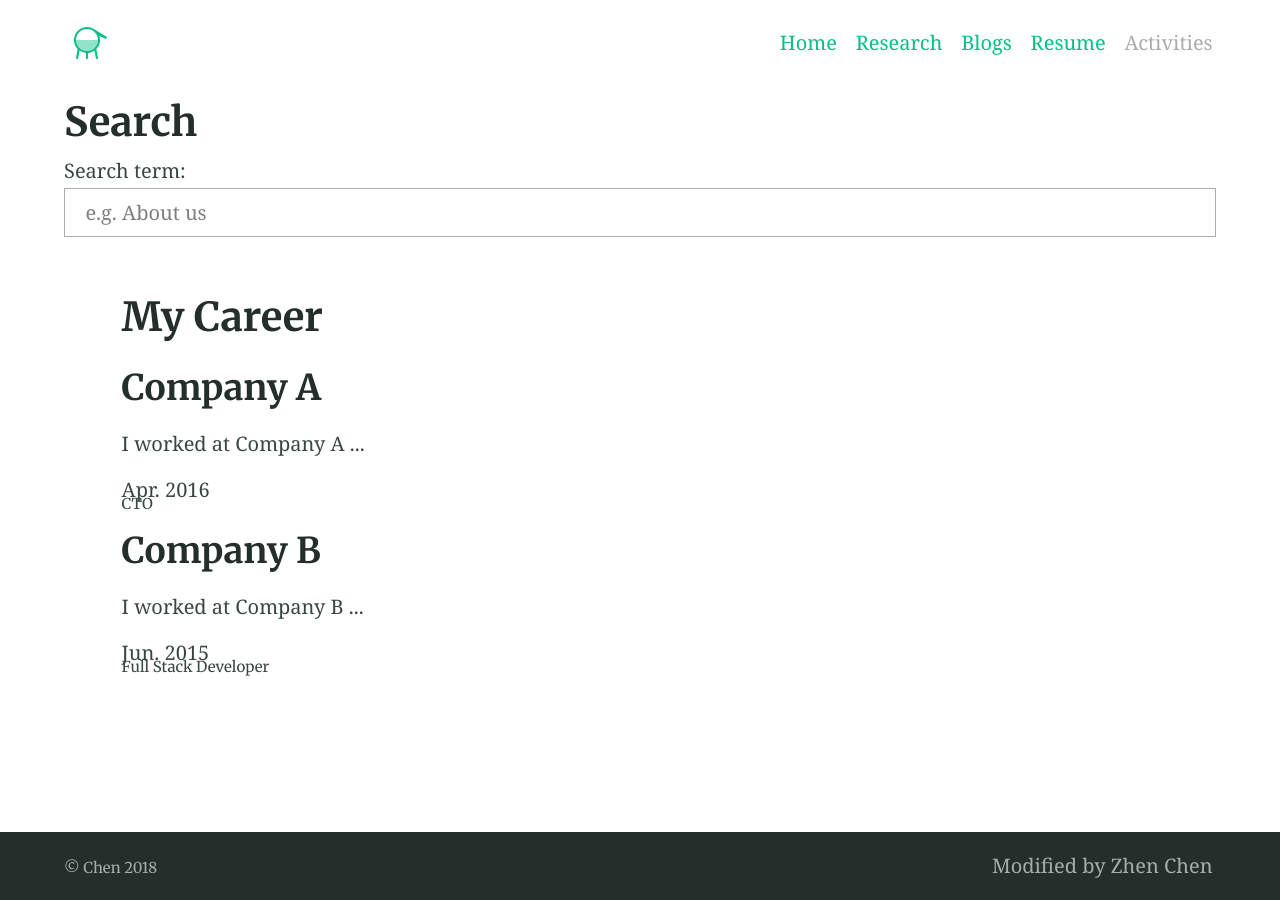
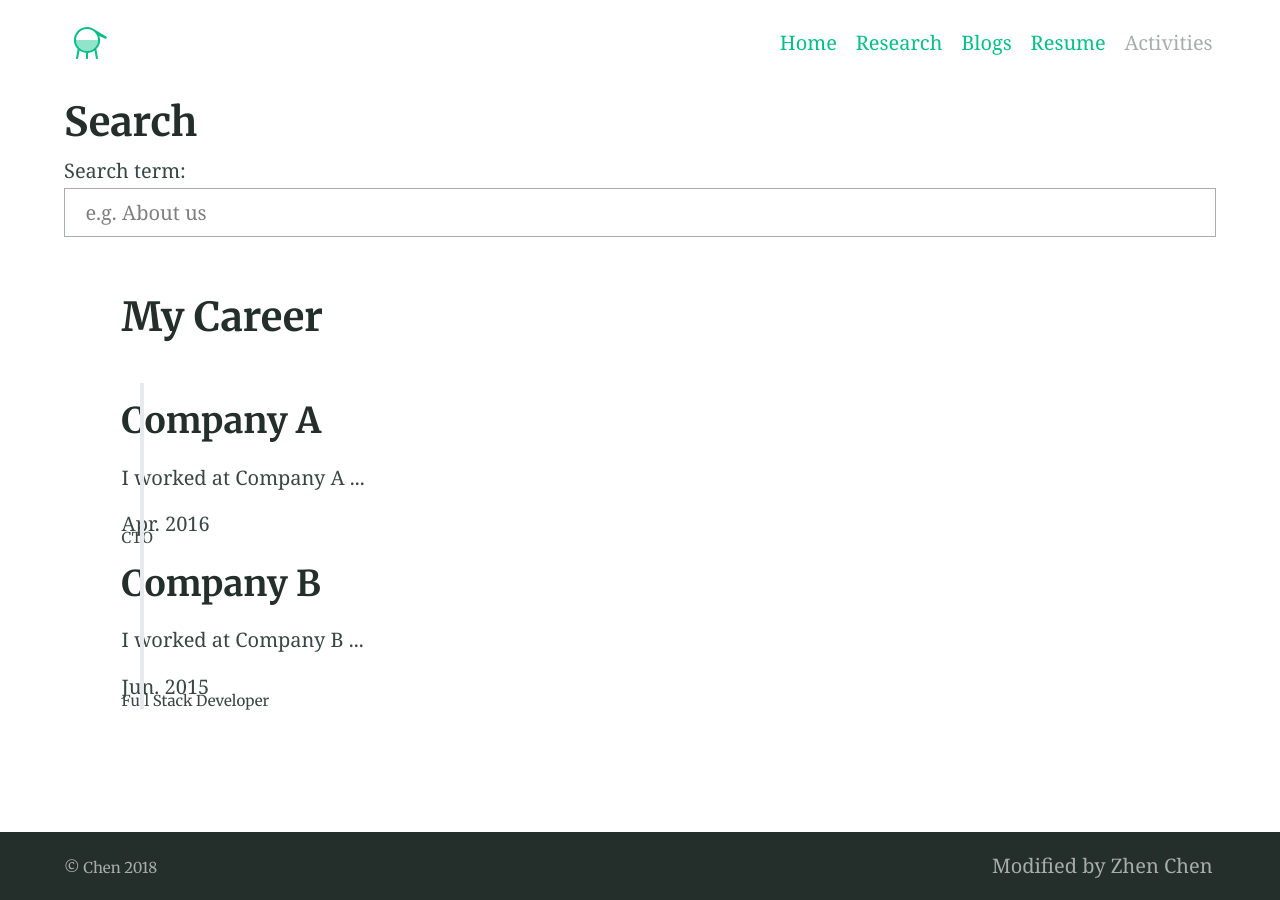
Before and after one commit to RobinChen121/robinchen121.github.io-12, a Jekyll site: the page built from search.md, in a window 1280 px wide. Built offline with Jekyll 4.4.1, drawn with Linux system fonts in a browser that asks for light colours; our own code applies the rules of GitHub Pages for plain Markdown files.

Commit message:
test timeline

```diff
--- a/_sass/_theme.scss
+++ b/_sass/_theme.scss
@@ -468,31 +468,26 @@ pre code {
   line-height: 0.5;
 }
 
-.timeline {
-    position: relative;
-    padding: 0;
-    list-style: none;
+#vertical-timeline {
+  position: relative;
+  padding: 0;
+  margin-top: 2em;
+  margin-bottom: 2em;
+  &::before {
+    content: '';
+    position: absolute;
+    top: 0;
+    left: 18px;
+    height: 100%;
+    width: 4px;
+    background: #f1f1f1;
+  }
 }
 
-.timeline:before {
-    content: "";
-    position: absolute;
-    top: 0;
-    bottom: 0;
-    left: 40px;
-    width: 2px;
-    margin-left: -1.5px;
-    background-color: #f1f1f1;
+.vertical-timeline-content .btn {
+  float: right;
 }
 
-.timeline>li {
-    position: relative;
-    margin-bottom: 50px;
-    min-height: 50px;
+#vertical-timeline.light-timeline:before {
+  background: #e7eaec;
 }
-
-.timeline>li:before,
-.timeline>li:after {
-    content: " ";
-    display: table;
-}
```
